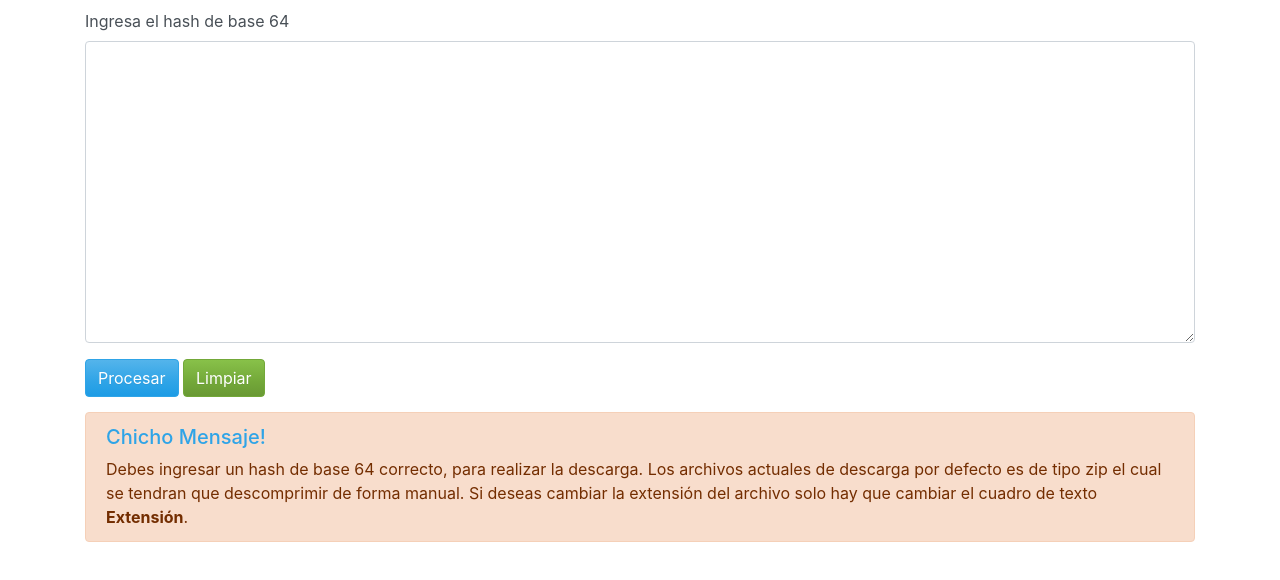
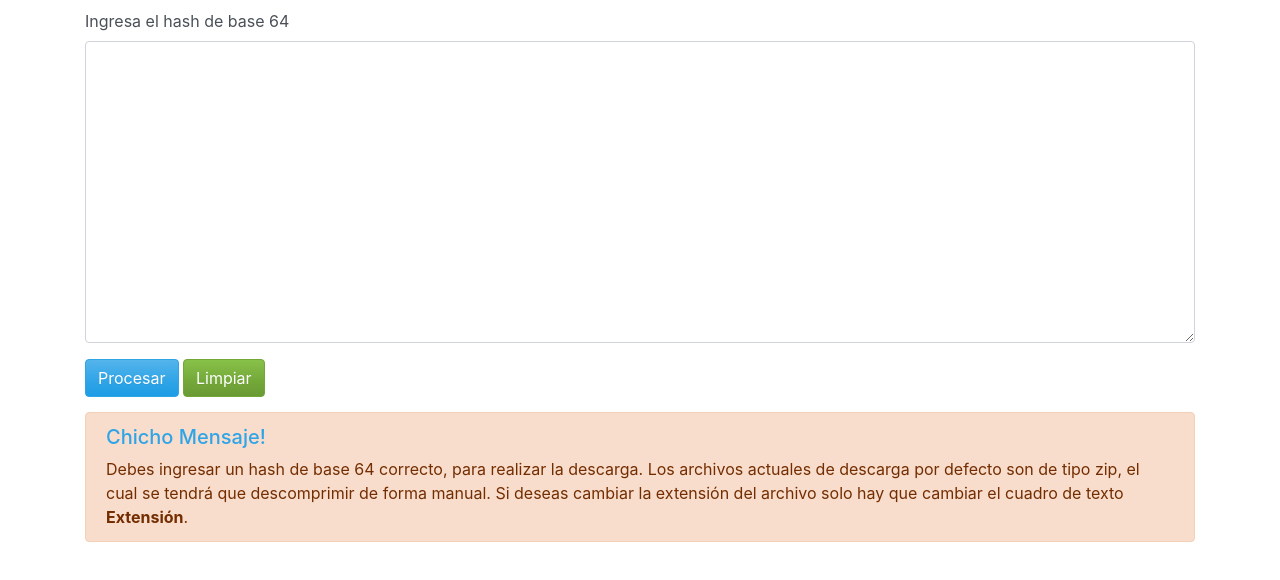
Before and after one commit to asanchez1610/chicho_descargas, a plain HTML site: page index.html in a window 1280 px wide. Shown: the part 62-642 px from the top of the page. Drawn offline with Linux system fonts and the light colour scheme.

Commit message:
extension add

```diff
--- a/index.html
+++ b/index.html
@@ -70,7 +70,7 @@
             <div class="alert alert-warning container-panel-main">
                 <h5>Chicho Mensaje!</h5>
                 <p class="mb-0">Debes ingresar un hash de base 64 correcto, para realizar la descarga. Los archivos
-                    actuales de descarga por defecto es de tipo zip el cual se tendran que descomprimir de forma manual.
+                    actuales de descarga por defecto son de tipo zip, el cual se tendrá que descomprimir de forma manual.
                     Si deseas cambiar la extensión del archivo solo hay que cambiar el cuadro de texto
                     <strong>Extensión</strong>.
                 </p>
```
